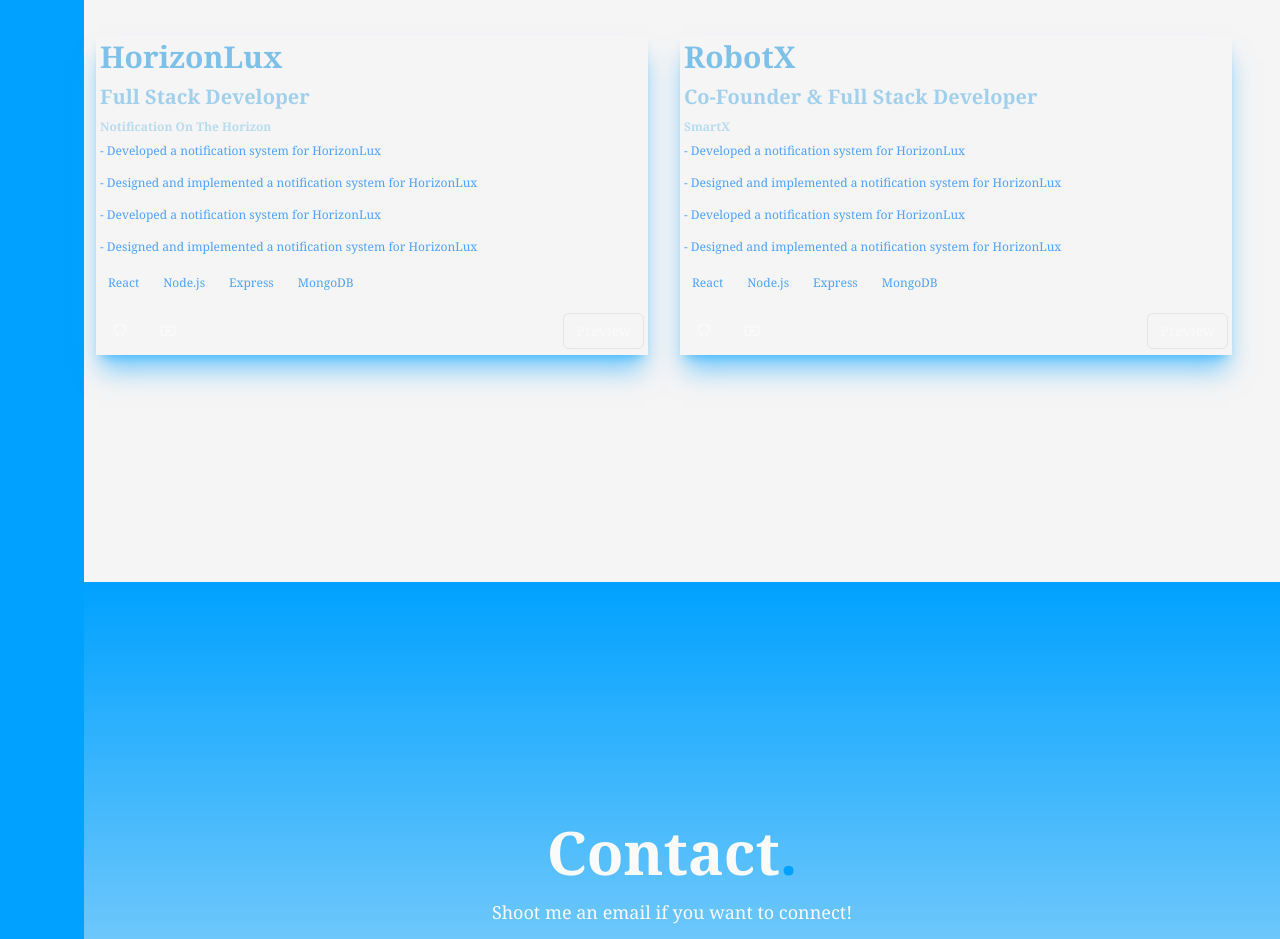
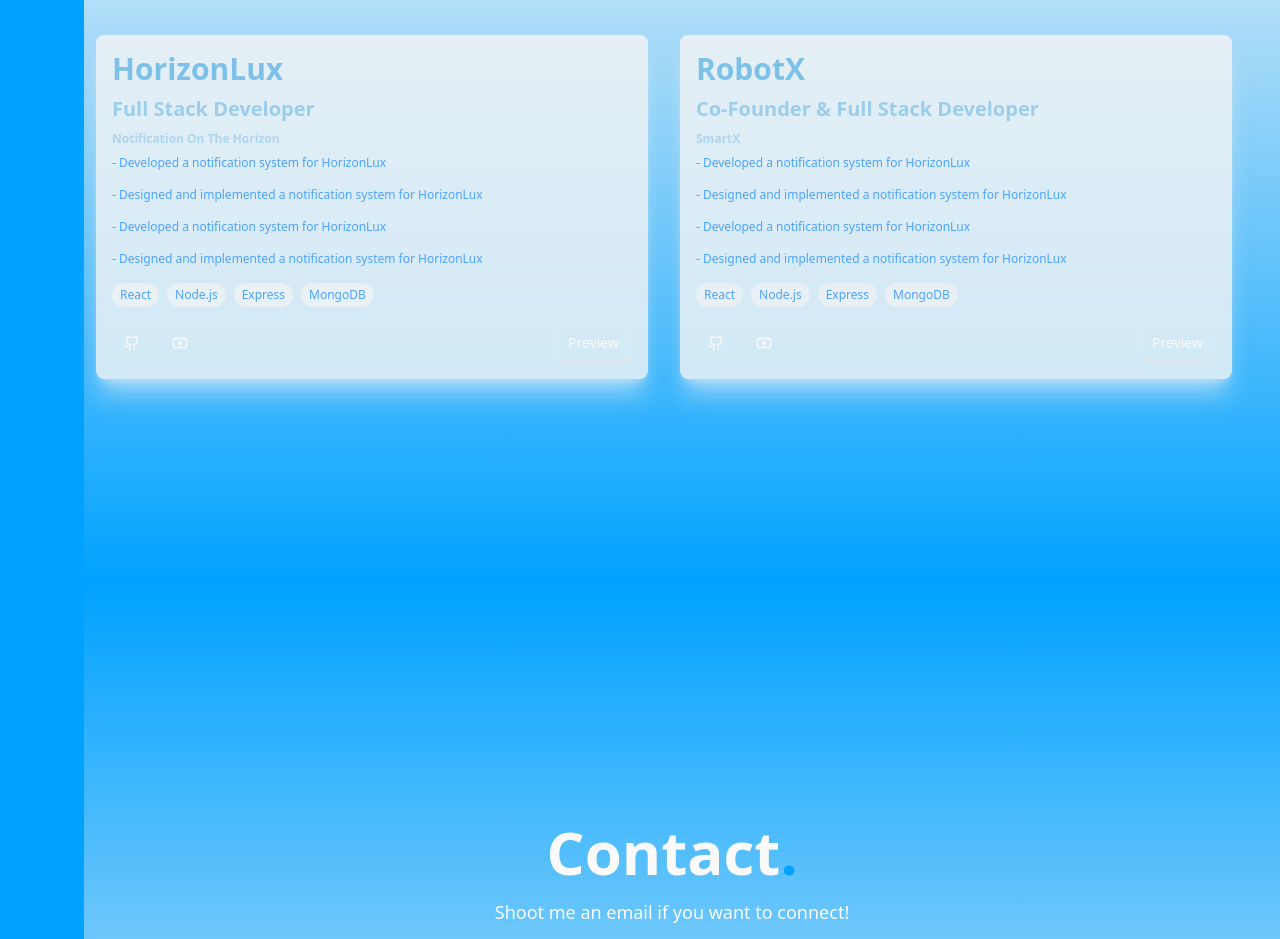
Before and after one commit to louamlemjid/portfolio, a Next.js app: page / in a window 1280 px wide. Shown: the part 4020-4959 px from the top of the page. Built offline with nearby package versions, Linux system fonts and the light colour scheme.

Commit message:
bg solor fix

```diff
--- a/app/globals.css
+++ b/app/globals.css
@@ -1,7 +1,7 @@
 @tailwind base;
 @tailwind components;
 @tailwind utilities;
-
+@import url('https://fonts.googleapis.com/css2?family=Baumans&family=Chilanka&family=Josefin+Sans:ital,wght@0,100..700;1,100..700&family=McLaren&display=swap');
 :root {
   --foreground-rgb: 0, 0, 0;
   --background-start-rgb: 214, 219, 220;
--- a/app/page.tsx
+++ b/app/page.tsx
@@ -15,7 +15,7 @@ import { AppSidebar } from '@/components/sidebar';
 import { Experience } from '@/components/experience';
 export default function Home() {
   return (
-    <div className="font-serif min-h-screen">
+    <div className=" min-h-screen">
 
       <Providers>
       <div className="grid grid-cols-[5rem_auto] gap-1">
--- a/components/contact.tsx
+++ b/components/contact.tsx
@@ -8,7 +8,7 @@ import { Reveal } from "./reveal";
 export function Contact() {
   return (
     <section id="contact" className="h-screen bg-gradient-to-b from-background to-secondary">
-      <div className="container text-center md:max-w-3xl lg:max-w-6xl mx-auto ml-3 px-4 pb-80 pt-60">
+      <div className="container text-center md:max-w-3xl lg:max-w-6xl mx-auto ml-3 px-4 pt-60">
         <h2 className="text-6xl font-semibold mb-4">
           Contact
           <span className="text-6xl text-background">.</span>
--- a/components/experience-card.tsx
+++ b/components/experience-card.tsx
@@ -1,6 +1,7 @@
 import Link from "next/link";
 import { Button } from "@/components/ui/button";
 import { Github, Youtube, ExternalLink } from "lucide-react";
+import { Reveal } from "./reveal";
 interface ExperienceCardProps {
     company: string;
     position: string;
@@ -22,8 +23,9 @@ export function ExperienceCard({
     preview,
   }: ExperienceCardProps): JSX.Element {
     return (
-        <div className="border-sky-950 shadow-xl shadow-background/50 border-radius-6 overflow-hidden group cursor-pointer transition-all duration-300 hover:shadow-2xl hover:shadow-third">
-            <div className="p-1">
+        <div className="border-sky-950 rounded-lg shadow-xl bg-secondary/80  shadow-secondary/50 border-radius-6 overflow-hidden group cursor-pointer transition-all duration-300 hover:shadow-2xl hover:shadow-third/50">
+            <Reveal>
+            <div className="p-4">
                 <h3 className="text-third text-3xl font-semibold mb-2">{company}</h3>
                 <h4 className="text-third/70 text-xl font-semibold mb-2">{position}</h4>
                 <h5 className="text-third/50 text-xs font-semibold mb-2">{projectTitle}</h5>
@@ -62,6 +64,7 @@ export function ExperienceCard({
                     </Link>
                 </div>
             </div>
+            </Reveal>
         </div>
 
     )
--- a/components/experience.tsx
+++ b/components/experience.tsx
@@ -35,7 +35,7 @@ const experiences = [
 ]
 export function Experience() {
 return (
-        <section id="experiences" className="min-h-screen py-20 bg-secondary">
+        <section id="experiences" className="min-h-screen py-20 bg-gradient-to-b from-secondary to-background">
   <div className="container mx-auto ml-1 xs:max-w-xs md:max-w-3xl lg:max-w-6xl px-2">
   <Reveal><div className="flex gap-3 mb-8 ">
             <h1  className="w-3/6 lg:text-4xl font-bold text-2xl mb-4 text-background">Experience<span className="text-5xl text-background/30">.</span></h1>
--- a/components/project-card.tsx
+++ b/components/project-card.tsx
@@ -5,6 +5,7 @@ import { Button } from "@/components/ui/button";
 import { Github, Youtube, ExternalLink } from "lucide-react";
 import Image from "next/image";
 import Link from "next/link";
+import { Reveal } from "./reveal";
 
 interface ProjectCardProps {
   title: string;
@@ -26,7 +27,8 @@ export function ProjectCard({
   preview,
 }: ProjectCardProps) {
   return (
-    <Card className="bg-gradient-to-b from-secondary to-background/40 border-sky-950 overflow-hidden group cursor-pointer transition-all duration-300 hover:shadow-xl">
+    <Reveal>
+      <Card className="bg-gradient-to-b from-secondary to-background/40 border-sky-950 overflow-hidden group cursor-pointer transition-all duration-300 hover:shadow-xl">
       <div className="relative h-48 w-50">
         <Image
           src={image}
@@ -70,5 +72,6 @@ export function ProjectCard({
         </div>
       </div>
     </Card>
+    </Reveal>
   );
 }
```
